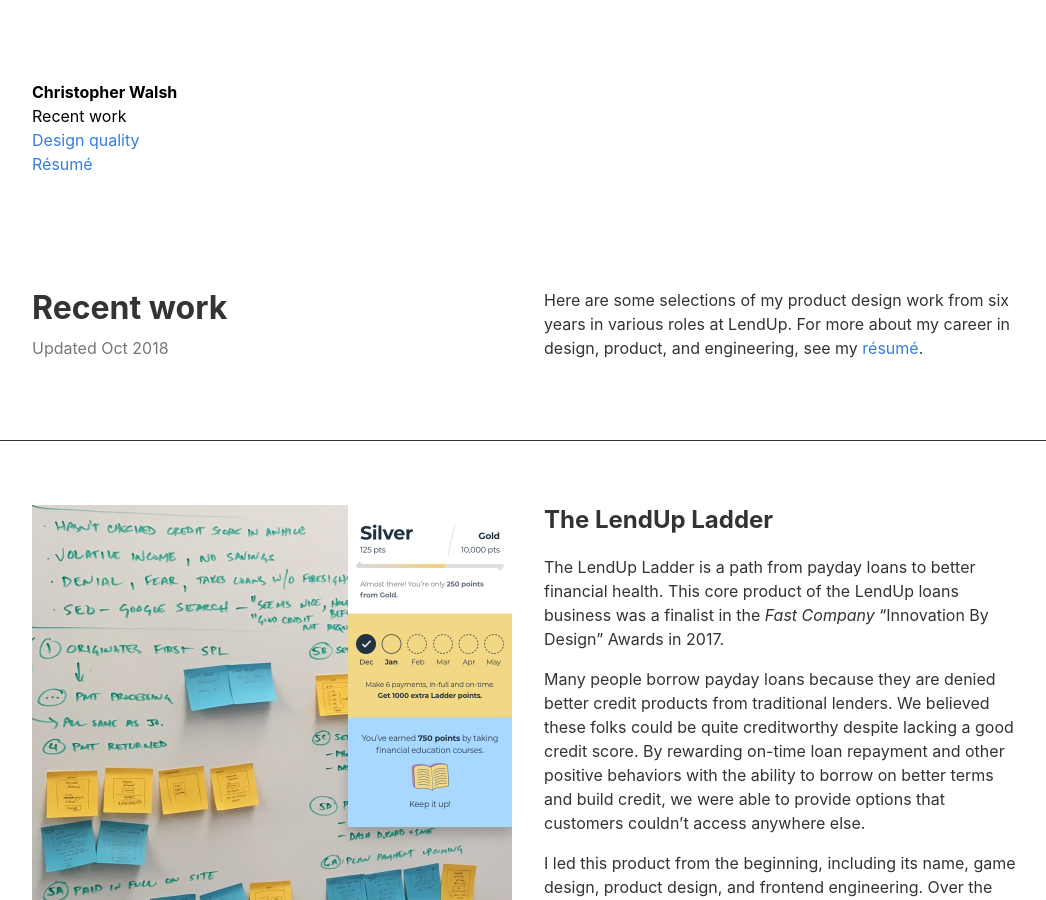
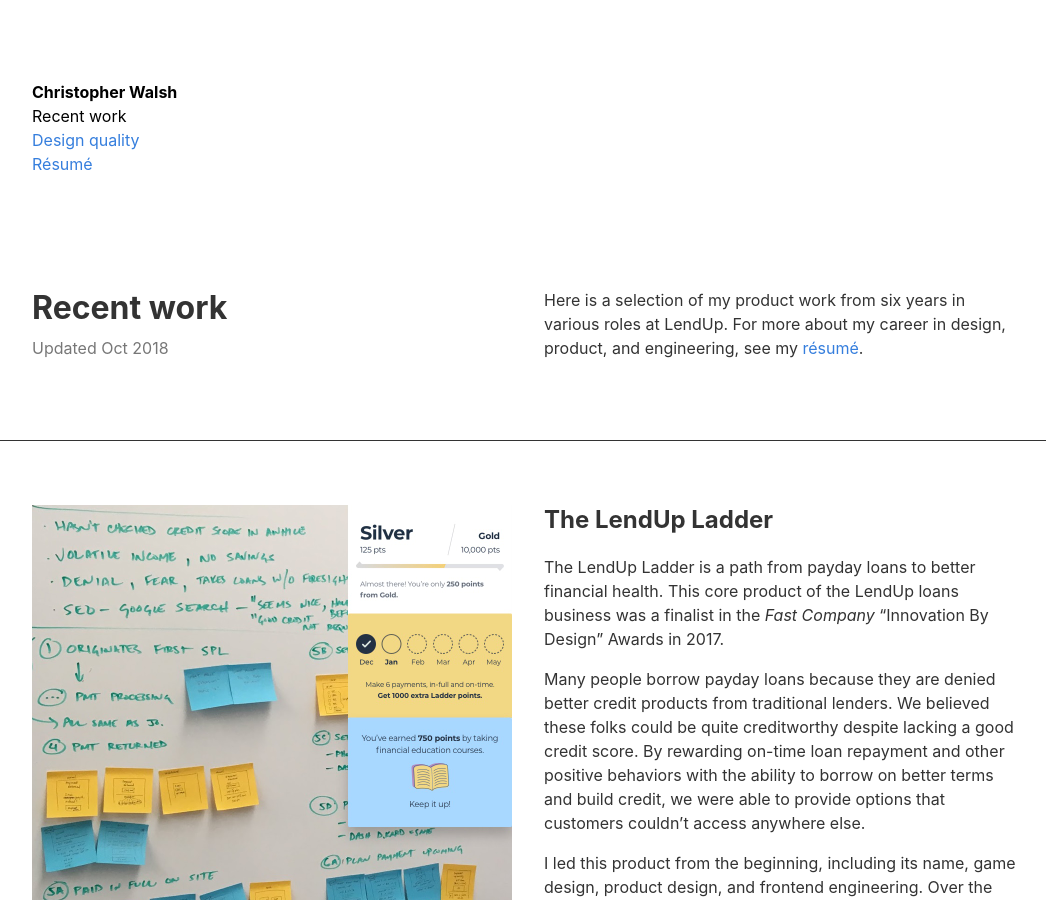
Before and after one commit to christopherdubs/christopherdubs.github.io, a Jekyll site: the page index.html, which Jekyll copies as it is, in a window 1280 px wide and 900 px high. Shown: the whole window, without its empty margins (96-1142 px from the left). Built offline with Jekyll 4.4.1, drawn with Linux system fonts in a browser that asks for light colours.

Commit message:
rephrase top-line to be better

```diff
--- a/index.html
+++ b/index.html
@@ -18,7 +18,7 @@
     <p class="mt2 gray">Updated Oct 2018</p>
   </header>
   <div class="fn fl-ns w-50-ns">
-    <p class="mt0 measure">Here are some selections of my product design work from six years in various roles at LendUp. For more about my career in design, product, and engineering, see my <a class="link blue" href="/resume.html">résumé</a>.</p>
+    <p class="mt0 measure">Here is a selection of my product work from six years in various roles at LendUp. For more about my career in design, product, and engineering, see my <a class="link blue" href="/resume.html">résumé</a>.</p>
   </div>
 </article>
 
```
